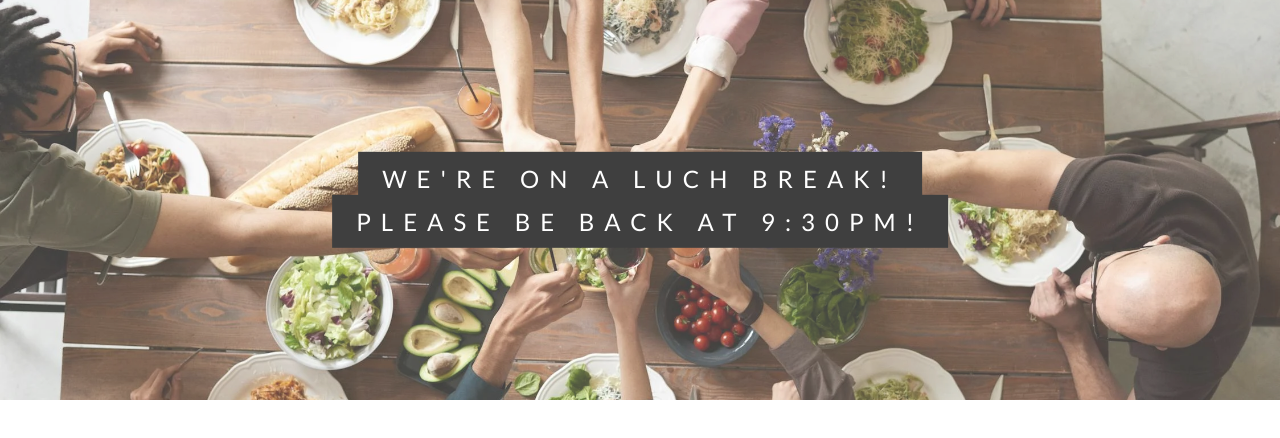
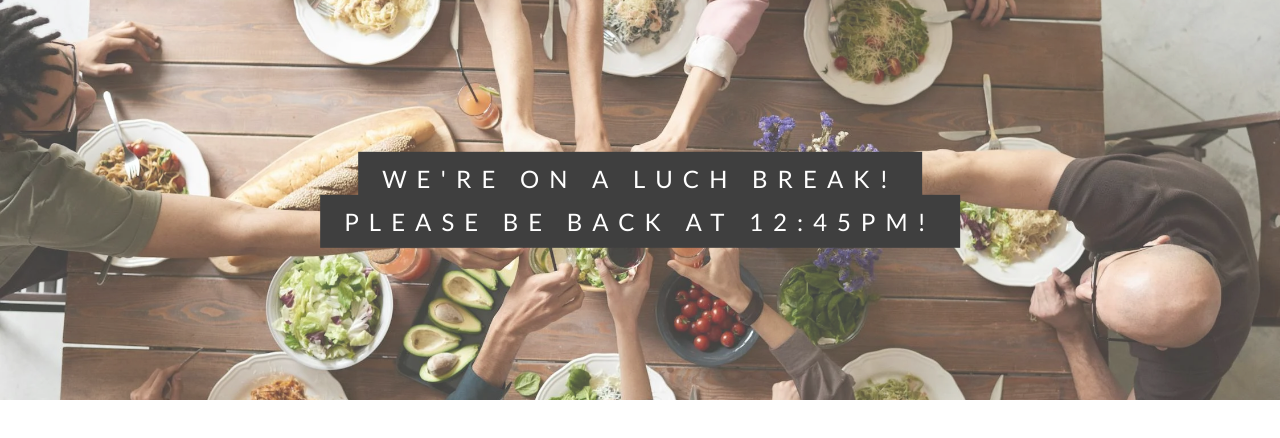
Before and after one commit to angel19951/lunch-break, a plain HTML site: page index.html in a window 1280 px wide. Drawn offline with nearby package versions, Linux system fonts and the light colour scheme.

Commit message:
Update index.html

```diff
--- a/index.html
+++ b/index.html
@@ -16,7 +16,7 @@
         <div class="w3-display-middle" style="white-space:nowrap; text-align: center;">
             <span class="w3-center w3-padding-large w3-black w3-xlarge wide w3-animate-opacity">WE'RE ON A LUCH BREAK!</span>
             <br>
-            <span class="w3-center w3-padding-large w3-black w3-xlarge wide w3-animate-opacity">PLEASE BE BACK AT 9:30PM!</span>
+            <span class="w3-center w3-padding-large w3-black w3-xlarge wide w3-animate-opacity">PLEASE BE BACK AT 12:45PM!</span>
         </div>
     </div>
 </body>
```
